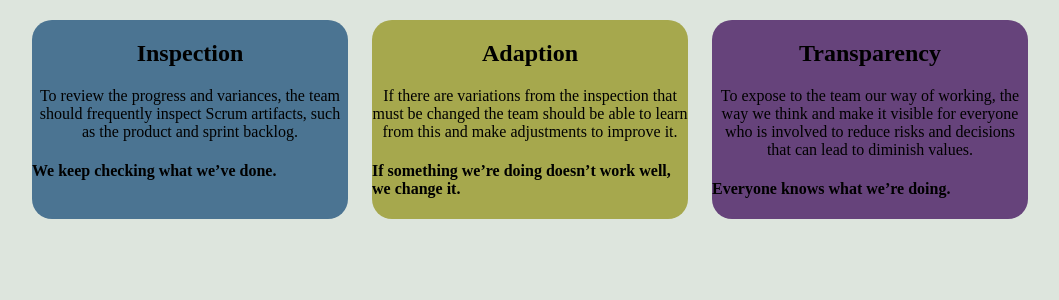
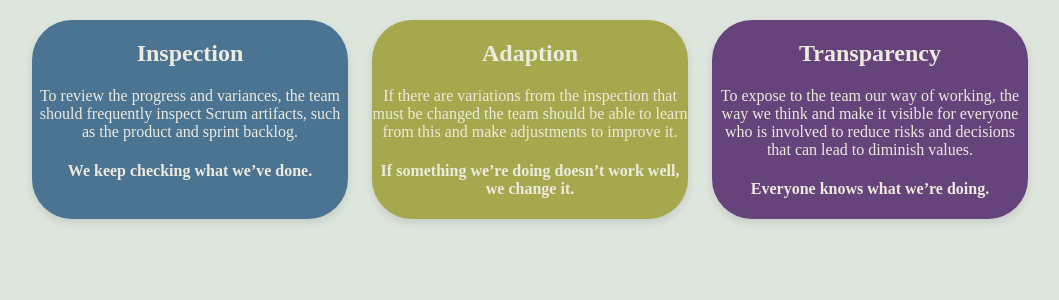
Before and after one commit to Wilma-Norman/Scrum-Project-assignment, a React (Vite) app: page /essence in a window 1280 px wide. Shown: the top 300 px of the page, without its empty margins (110-1169 px from the left). Built offline with nearby package versions, Linux system fonts and the light colour scheme.

Commit message:
made a few more changes

```diff
--- a/src/Components/Essence/FiveValues/FiveValues.module.css
+++ b/src/Components/Essence/FiveValues/FiveValues.module.css
@@ -6,21 +6,27 @@ html {
     background-color: #4B7492;
     width: 25%;
     margin: 12px;
-    border-radius: 20px;
+    border-radius: 40px;
+    box-shadow: 0 4px 8px rgba(0, 0, 0, 0.1);
+    color: #EDEADE;
 }
 
 .boxTwo {
     background-color: #A6A84D;
     width: 25%;
     margin: 12px;
-    border-radius: 20px;
+    border-radius: 40px;
+    box-shadow: 0 4px 8px rgba(0, 0, 0, 0.1);
+    color: #EDEADE;
 }
 
 .boxThree {
     background-color: #66437B;
     width: 25%;
     margin: 12px;
-    border-radius: 20px;
+    border-radius: 40px;
+    box-shadow: 0 4px 8px rgba(0, 0, 0, 0.1);
+    color: #EDEADE;
 }
 
 .upperContainer {
@@ -29,18 +35,29 @@ html {
     justify-content: center;
 }
 
+.lowerContainer {
+    display: flex;
+}
+
 .titleOne {
     text-align: center;
+    font-size: 24px;
 }
 
 .titleTwo {
     text-align: center;
+    font-size: 24px;
 }
 
 .titleThree {
     text-align: center;
+    font-size: 24px;
 }
 
 p {
     text-align: center;
 }
+
+h4 {
+    text-align: center;
+}
```
Also changed, not shown: src/Components/Essence/FiveValues/index.jsx (+6 -5 lines).
